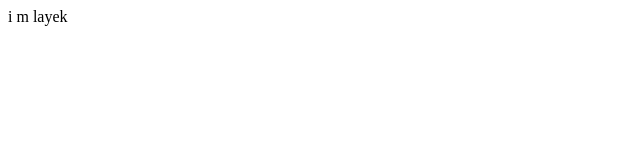
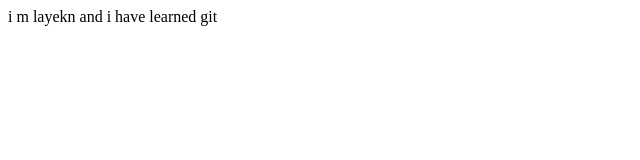
Before and after one commit to TARASISLAYEK/TIER5, a plain HTML site: page index.html in a window 1280 px wide. Shown: the whole page, without its empty margins (0-640 px from the left). Drawn offline with Linux system fonts and the light colour scheme.

Commit message:
modified index.html to view versions

```diff
--- a/index.html
+++ b/index.html
@@ -1,8 +1,7 @@
 <html>
 <head>
-	<title></title>
 </head>
 <body>
-	i m layek
+	i m layekn and i have learned git
 </body>
 </html>
```
